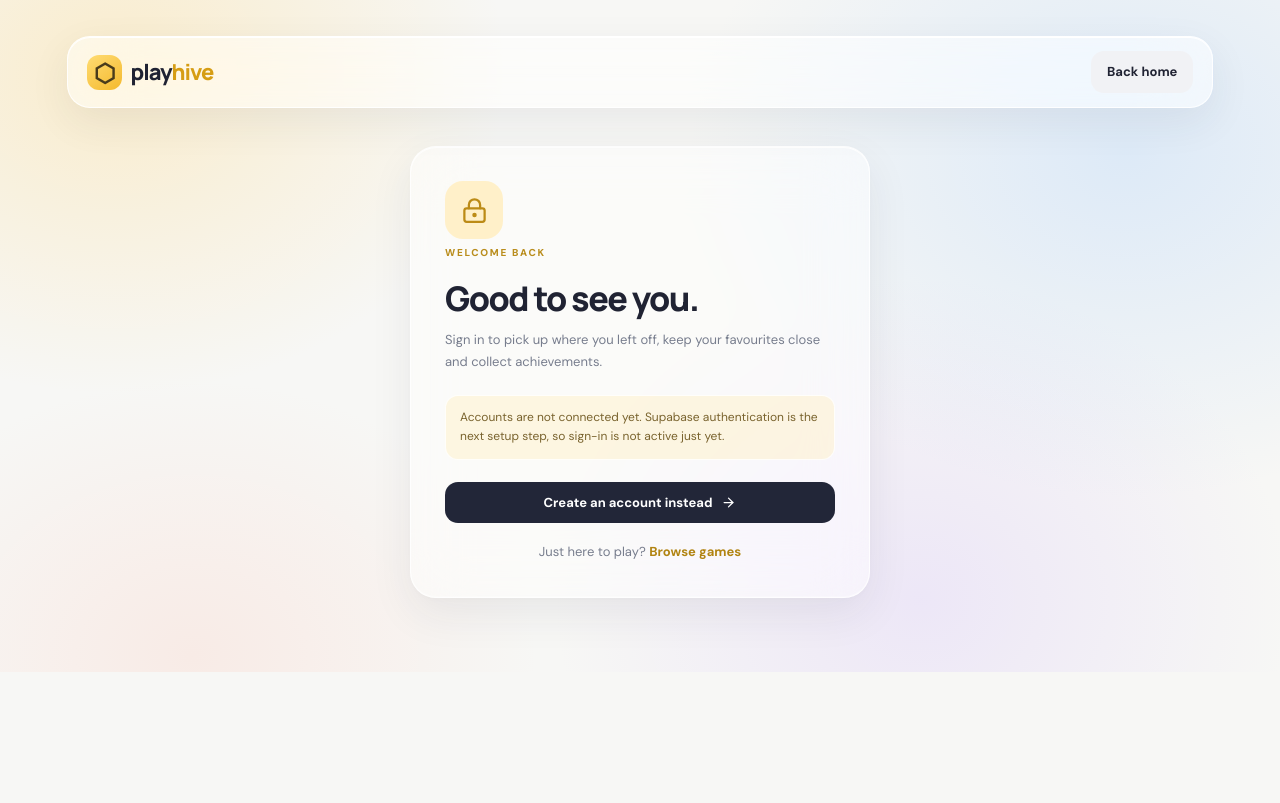
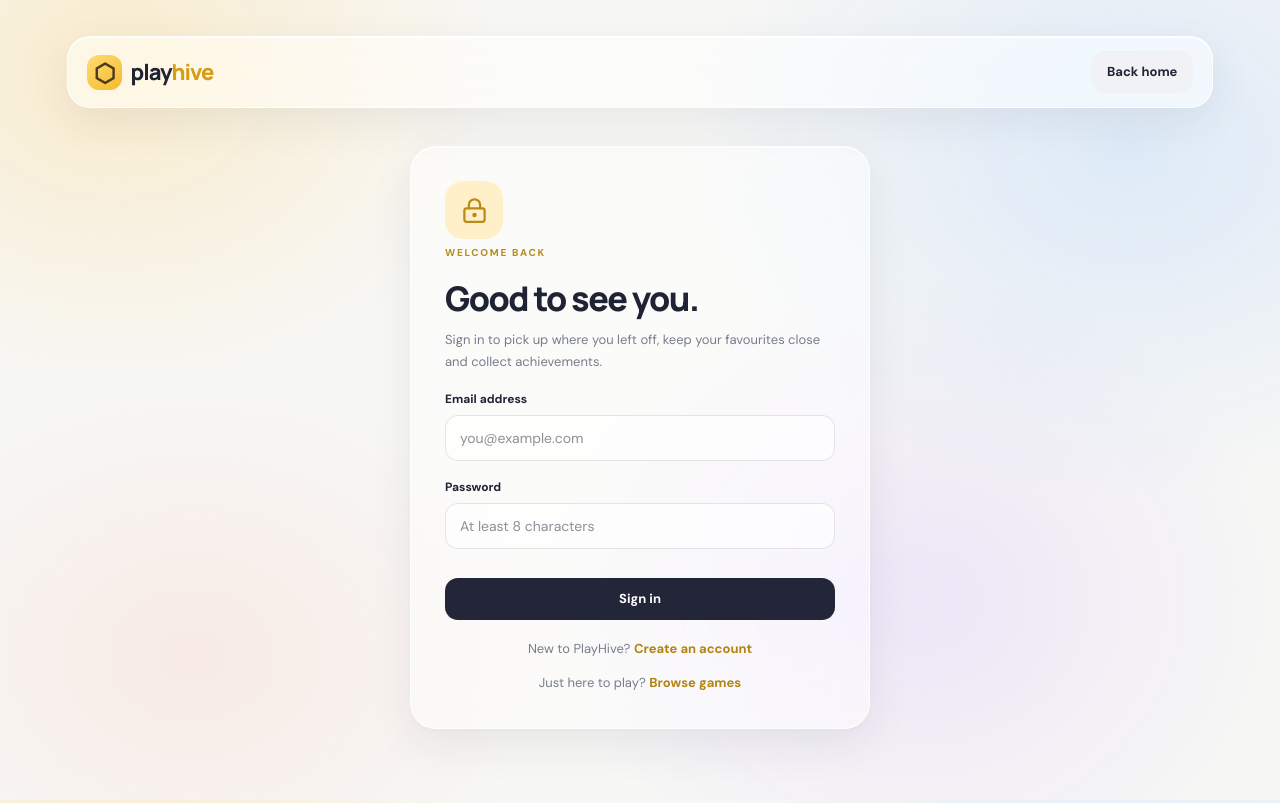
Before and after one commit to deathstrider114/PlayHive, a Next.js app: page /login in a window 1280 px wide. Built offline with nearby package versions, Linux system fonts and the light colour scheme.

Commit message:
Connect PlayHive sign-in form to Supabase

```diff
--- a/src/app/login/page.tsx
+++ b/src/app/login/page.tsx
@@ -1,2 +1,17 @@
 import { ArrowRight, LockKeyhole } from "lucide-react";
-export default function Login(){return <main className="shell"><header className="topbar glass"><a className="brand" href="/"><span className="brand-mark">⬡</span><span>play<span>hive</span></span></a><a className="button soft" href="/">Back home</a></header><section className="auth-card glass"><span className="empty-icon"><LockKeyhole size={27}/></span><label className="page-kicker">WELCOME BACK</label><h1>Good to see you.</h1><p>Sign in to pick up where you left off, keep your favourites close and collect achievements.</p><div className="auth-note" style={{marginTop:22}}>Accounts are not connected yet. Supabase authentication is the next setup step, so sign-in is not active just yet.</div><a className="button dark" style={{marginTop:22,width:"100%"}} href="/register">Create an account instead <ArrowRight size={15}/></a><p style={{textAlign:"center",marginTop:18}}>Just here to play? <a href="/games" style={{fontWeight:700,color:"#b18412"}}>Browse games</a></p></section></main>}
+import AuthForm from "@/components/auth-form";
+
+export default function Login() {
+  return <main className="shell">
+    <header className="topbar glass"><a className="brand" href="/"><span className="brand-mark">⬡</span><span>play<span>hive</span></span></a><a className="button soft" href="/">Back home</a></header>
+    <section className="auth-card glass">
+      <span className="empty-icon"><LockKeyhole size={27}/></span>
+      <label className="page-kicker">WELCOME BACK</label>
+      <h1>Good to see you.</h1>
+      <p>Sign in to pick up where you left off, keep your favourites close and collect achievements.</p>
+      <AuthForm mode="login"/>
+      <p style={{textAlign:"center",marginTop:18}}>New to PlayHive? <a href="/register" style={{fontWeight:700,color:"#b18412"}}>Create an account</a></p>
+      <p style={{textAlign:"center",marginTop:12}}>Just here to play? <a href="/games" style={{fontWeight:700,color:"#b18412"}}>Browse games</a></p>
+    </section>
+  </main>;
+}
```
